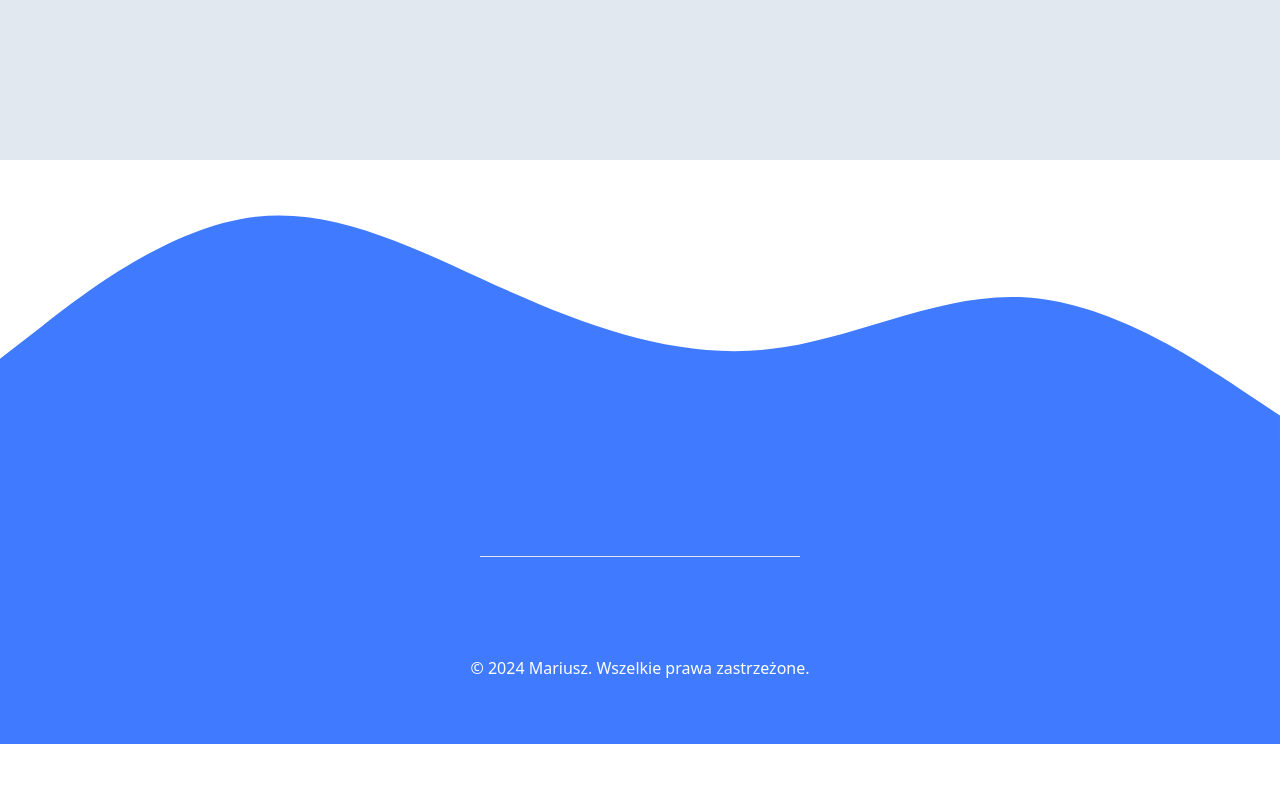
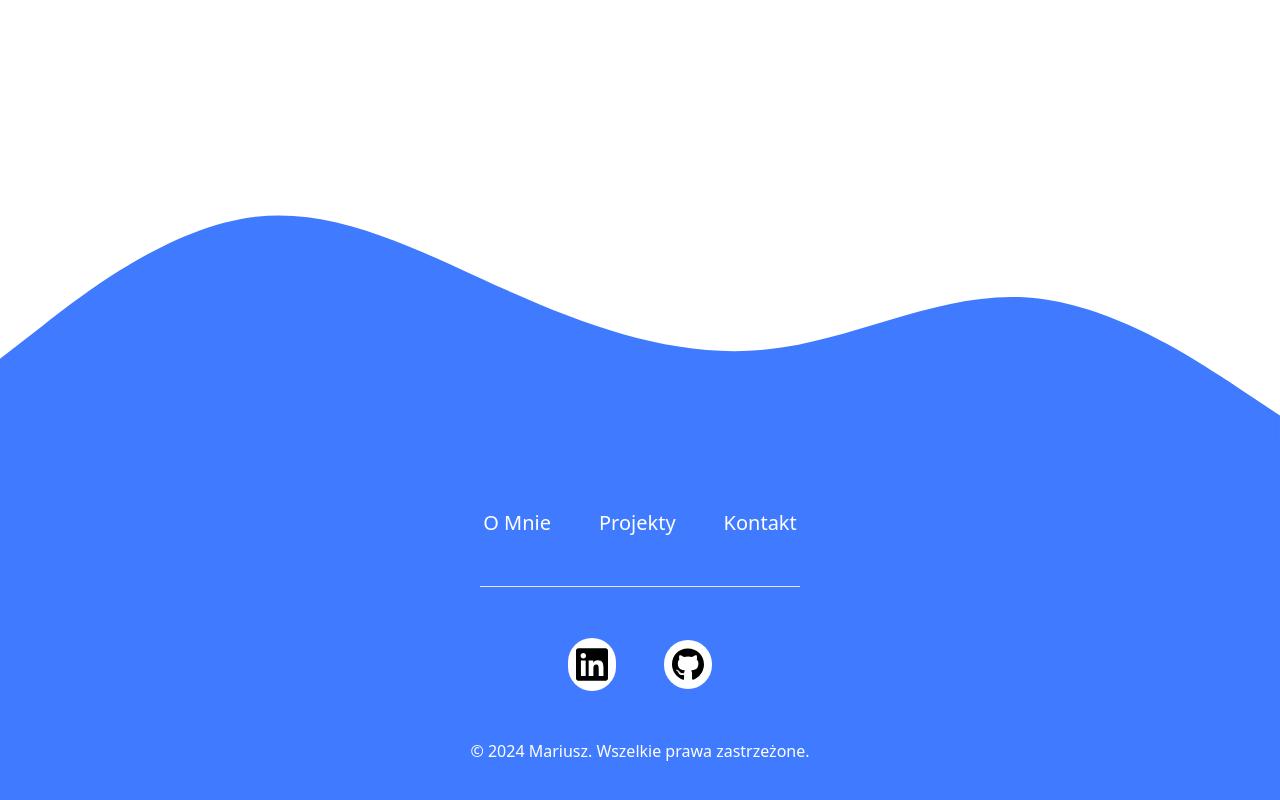
Before and after one commit to MariuszMalankiewicz/cms-portfolio, a Vue app in the folder frontend/: page / in a window 1280 px wide. Shown: the part 640-1440 px from the top of the page. Before the commit the page ends 1384 px from the top, so only its background shows below. Built offline with nearby package versions, Linux system fonts and the light colour scheme.

Commit message:
add rwd footer

```diff
--- a/frontend/src/components/layouts/public/partials/PublicFooter.vue
+++ b/frontend/src/components/layouts/public/partials/PublicFooter.vue
@@ -4,11 +4,23 @@
     class="flex flex-col items-center w-full py-10 text-white font-Montserrat bg-blue sm:py-12 md:py-14 lg:py-16 xl:py-18 2xl:py-20"
   >
     <div
-      class="flex flex-wrap items-center justify-center space-x-4 sm:space-x-6 md:space-x-8 lg:space-x-10 xl:space-x-12 2xl:space-x-14 text-[14px] sm:text-[15px] md:text-[16px] lg:text-[17px] xl:text-[18px]"
+      class="flex flex-wrap items-center justify-center space-x-4 sm:space-x-6 md:space-x-8 lg:space-x-10 xl:space-x-12 2xl:space-x-14 text-[16px] sm:text-[18px] lg:text-[20px]"
     >
-      <!-- <router-link to="/about"><AkPerson class="text-white transition-all duration-150 ease-in-out hover:underline hover:font-bold">About</AkPerson></router-link> -->
-      <!-- <router-link to="/portfolio"><ByPortfolio class="text-white transition-all duration-150 hover:underline hover:font-bold">Portfolio</ByPortfolio></router-link> -->
-      <!-- <router-link to="/contact"><AnOutlinedMail class="text-white transition-all duration-150 hover:underline hover:font-bold">Contact</AnOutlinedMail></router-link> -->
+      <router-link
+        to="/about"
+        class="text-white transition-all duration-150 ease-in-out hover:underline hover:font-bold"
+        >O Mnie</router-link
+      >
+      <router-link
+        to="/portfolio"
+        class="text-white transition-all duration-150 ease-in-out hover:underline hover:font-bold"
+        >Projekty</router-link
+      >
+      <router-link
+        to="/contact"
+        class="text-white transition-all duration-150 ease-in-out hover:underline hover:font-bold"
+        >Kontakt</router-link
+      >
     </div>
     <hr
       class="w-3/4 max-w-[240px] sm:max-w-[260px] md:max-w-[280px] lg:max-w-[300px] xl:max-w-[320px] 2xl:max-w-[340px] h-1 my-6 sm:my-8 md:my-10 lg:my-12"
@@ -16,18 +28,26 @@
     <div
       class="flex items-center space-x-4 sm:space-x-6 md:space-x-8 lg:space-x-10 xl:space-x-12 2xl:space-x-14 text-[20px] sm:text-[24px] md:text-[28px] lg:text-[32px]"
     >
-      <!-- <a
+      <a
         href="https://linkedin.com/in/mariusz-malankiewicz"
         target="_blank"
         class="p-2 bg-white rounded-full"
-        ><AkLinkedinBoxFill class="text-blue"></AkLinkedinBoxFill
-      ></a> -->
-      <!-- <a
+        ><img
+          :src="LinkedinIcons"
+          class="w-8 text-blue"
+          alt="linkedin-brands-solid"
+        />
+      </a>
+      <a
         href="https://github.com/MariuszMalankiewicz"
         target="_blank"
         class="p-2 bg-white rounded-full"
-        ><AkGithubFill class="text-black"></AkGithubFill
-      ></a> -->
+        ><img
+          :src="GithubIcons"
+          class="w-8 text-black"
+          alt="github-brands-solid"
+        />
+      </a>
     </div>
     <p
       class="pt-6 sm:pt-8 md:pt-10 lg:pt-12 text-[12px] sm:text-[14px] md:text-[16px] lg:text"
@@ -39,11 +59,15 @@
 
 <script>
 import WaveUp from '@/assets/svgs/wave_up.svg';
+import GithubIcons from '@/assets/svgs/github-brands-solid.svg';
+import LinkedinIcons from '@/assets/svgs/linkedin-brands-solid.svg';
 export default {
   name: 'PublicFooter',
   data() {
     return {
       WaveUp,
+      GithubIcons,
+      LinkedinIcons,
     };
   },
 };
--- a/frontend/src/views/public/About.vue
+++ b/frontend/src/views/public/About.vue
@@ -1,5 +1,5 @@
 <template>
-  <div class="flex items-center justify-center h-screen bg-slate-200">
+  <div class="flex items-center justify-center h-screen">
     <h1 class="text-[40px]">O MNIE</h1>
   </div>
 </template>
--- a/frontend/src/views/public/Home.vue
+++ b/frontend/src/views/public/Home.vue
@@ -1,5 +1,5 @@
 <template>
-  <div class="flex items-center justify-center h-screen bg-slate-200">
+  <div class="flex items-center justify-center h-screen">
     <h1 class="text-[40px]">STRONA GŁÓWNA</h1>
   </div>
 </template>
```
Also changed, not shown: frontend/src/assets/svgs/github-brands-solid.svg (added), frontend/src/assets/svgs/linkedin-brands-solid.svg (added).
